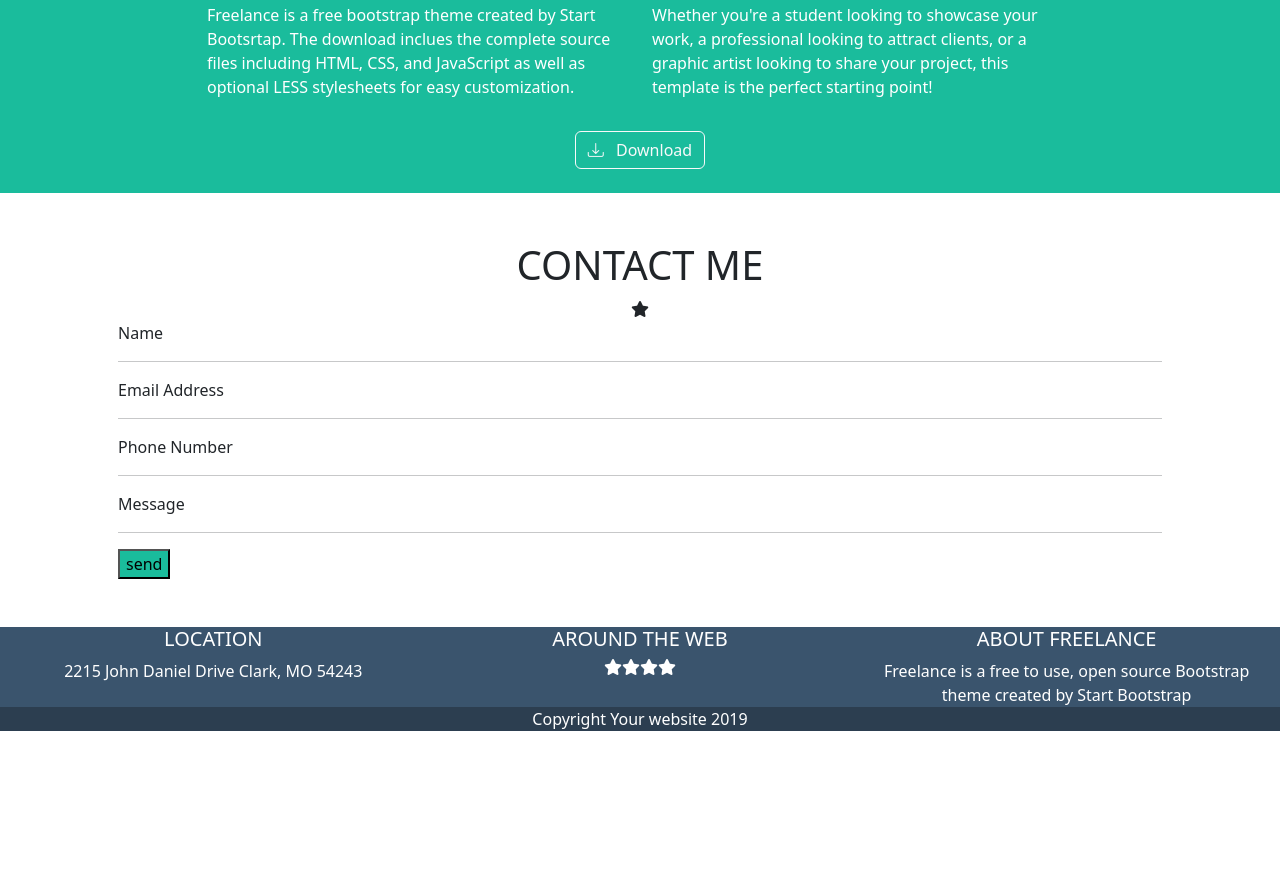
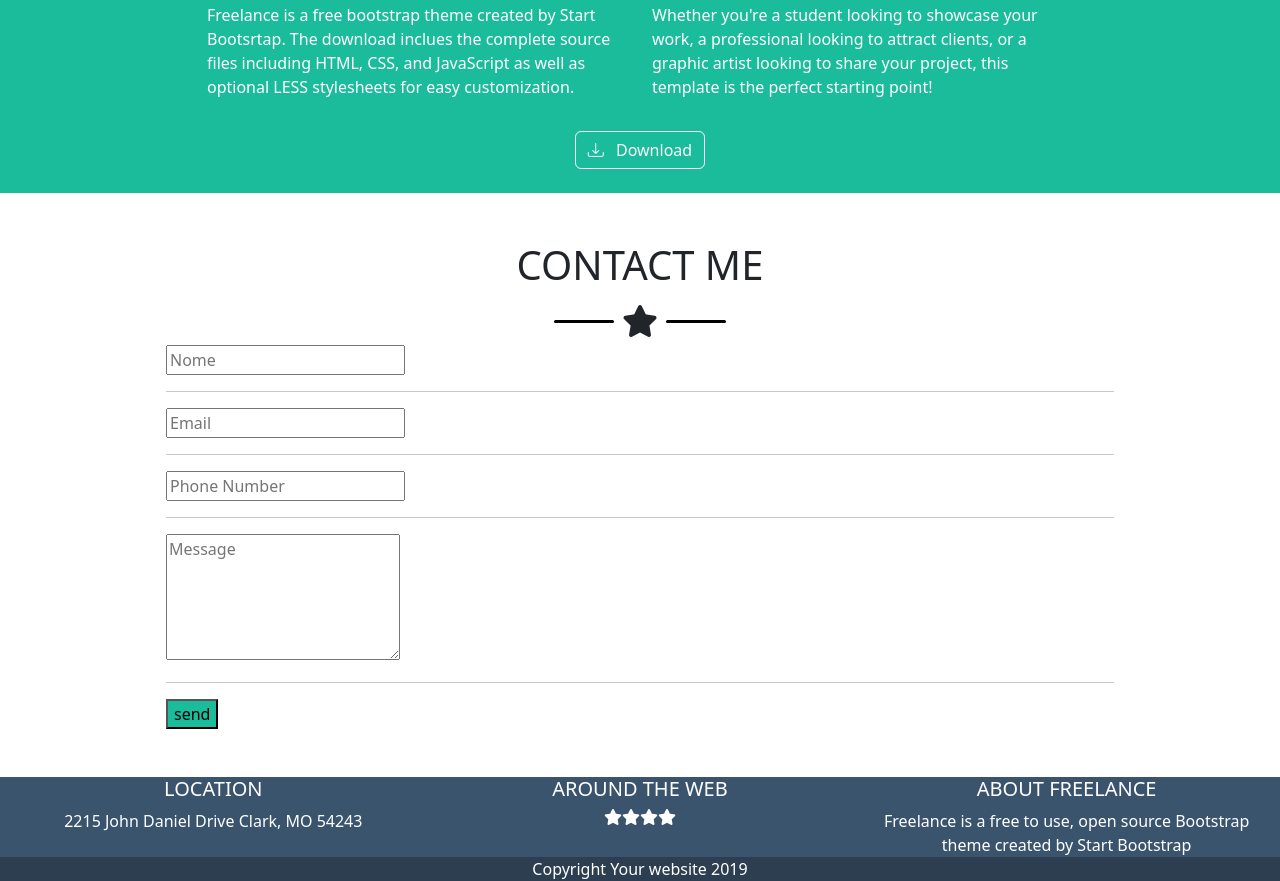
Before and after one commit to NicolaSoggiu/html-css-bootstrap-freelancer, a plain HTML site: page index.html in a window 1280 px wide. Shown: the part 1244-2125 px from the top of the page. Before the commit the page ends 1975 px from the top, so only its background shows below. Drawn offline with nearby package versions, Linux system fonts and the light colour scheme.

Commit message:
fix section "contact-me"

```diff
--- a/index.html
+++ b/index.html
@@ -177,21 +177,61 @@
       </div>
     </div>
 
-    <div class="container text-left p-5">
+    <div class="contact-me container text-left py-5 px-5">
       <div class="row">
         <div class="col-12">
           <div class="top text-center">
             <h1>CONTACT ME</h1>
-            <i class="fa-solid fa-star"></i>
+            <div
+              class="w-100 d-flex justify-content-center align-items-center pt-2 pb-2"
+            >
+              <div class="dark-line rounded"></div>
+              <i class="fa-solid fa-star px-2 fs-2"></i>
+              <div class="dark-line rounded"></div>
+            </div>
           </div>
-          <div class="bottom">
-            <p>Name</p>
+        </div>
+        <div class="col-12">
+          <div class="bottom px-5">
+            <div>
+              <input
+                type="text"
+                name=""
+                id="input-name"
+                placeholder="Nome"
+                required
+              />
+            </div>
             <hr />
-            <p>Email Address</p>
+            <div>
+              <input
+                type="email"
+                name=""
+                id="input-email"
+                placeholder="Email"
+                required
+              />
+            </div>
             <hr />
-            <p>Phone Number</p>
+            <div>
+              <input
+                type="text"
+                name=""
+                id="input-telephone-number"
+                placeholder="Phone Number"
+                required
+              />
+            </div>
             <hr />
-            <p>Message</p>
+            <div>
+              <textarea
+                name=""
+                id=""
+                cols="23"
+                rows="5"
+                placeholder="Message"
+              ></textarea>
+            </div>
             <hr />
             <button class="green">send</button>
           </div>
```
